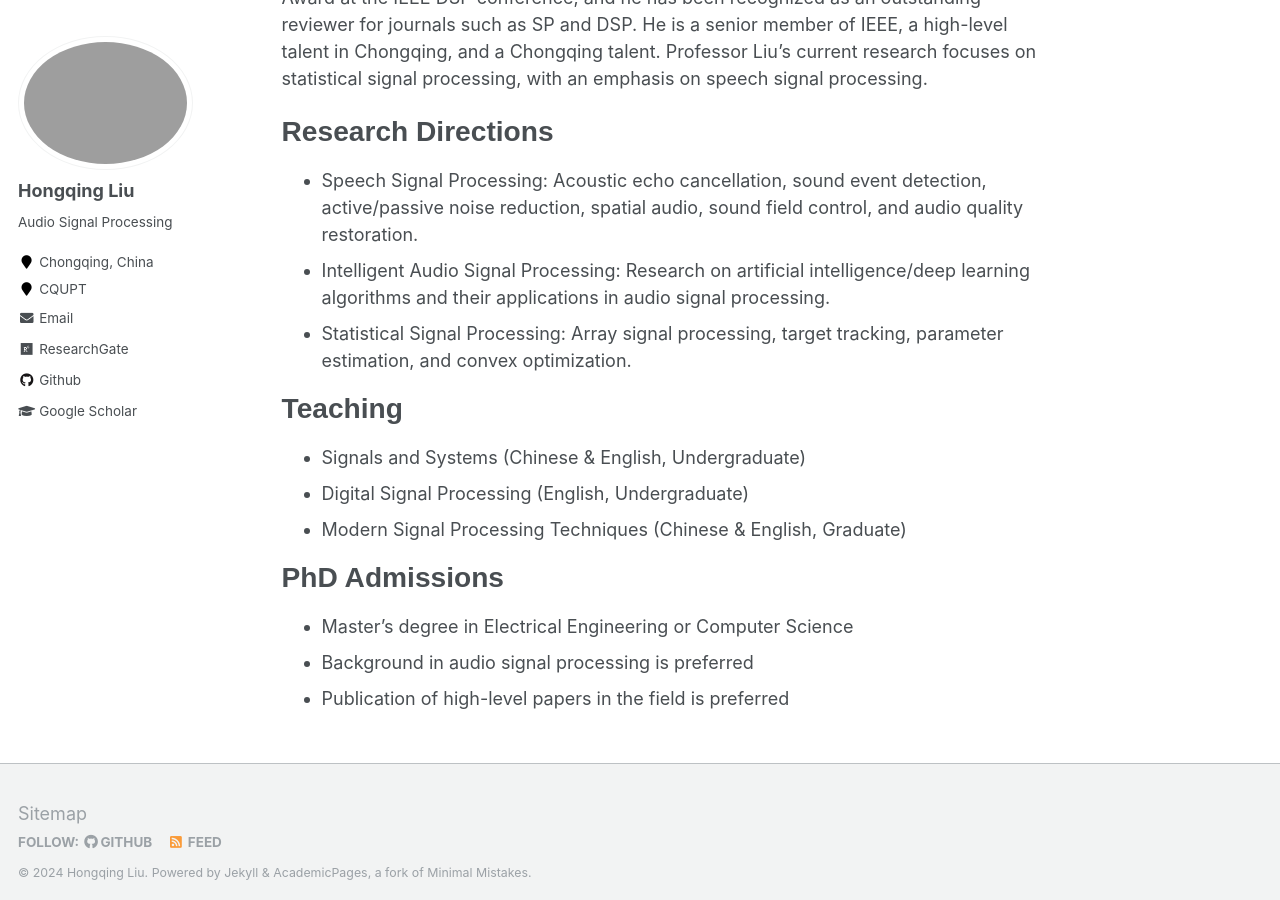
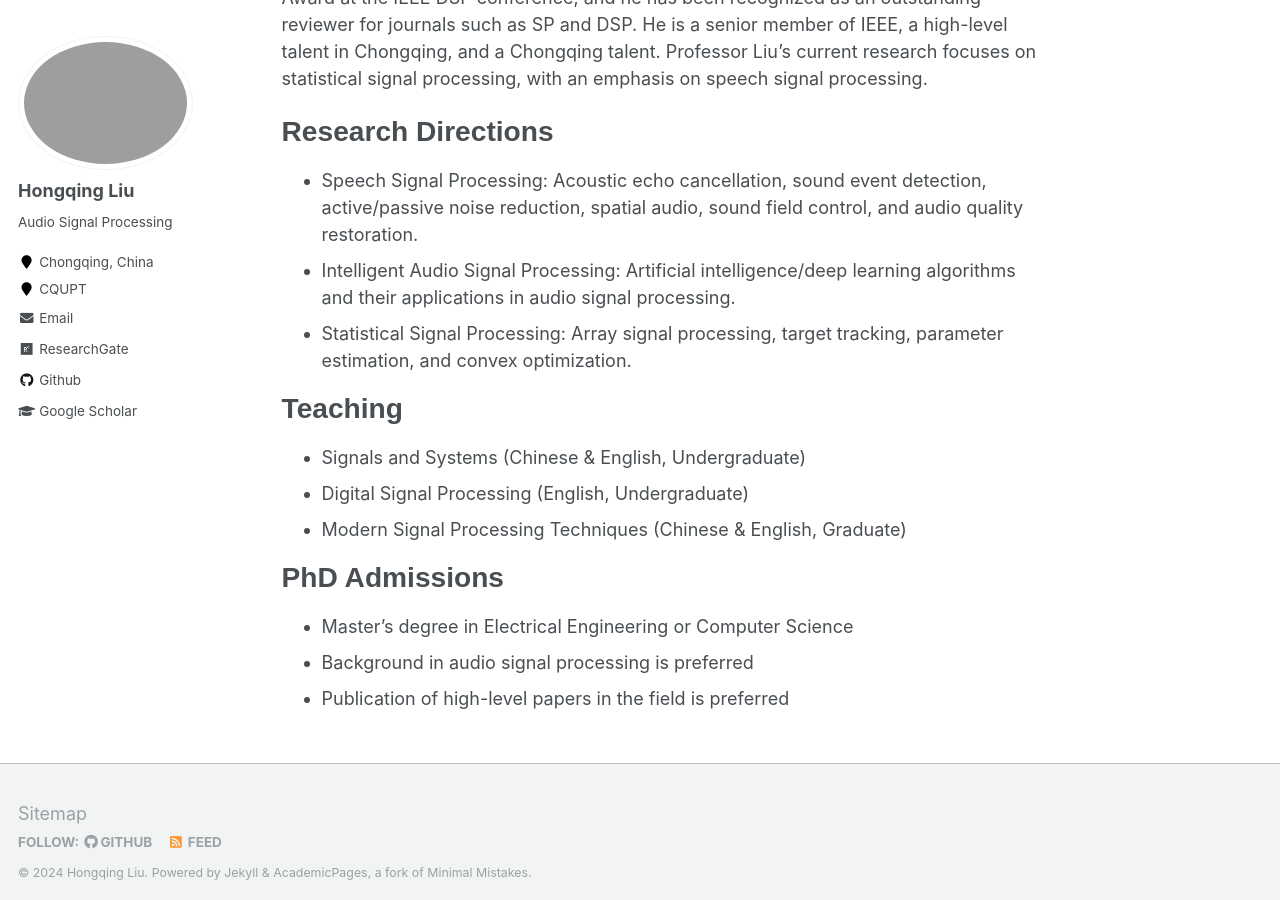
Before and after one commit to hong-qing-liu/english-hong-qing-liu.github.io, a Jekyll site: the page built from _pages/about.md, in a window 1280 px wide and 900 px high, scrolled down 764 px. Built offline with Jekyll 4.4.1, drawn with Linux system fonts in a browser that asks for light colours; a script that is not in the unit is left out.

Commit message:
Update about.md

```diff
--- a/_pages/about.md
+++ b/_pages/about.md
@@ -20,7 +20,7 @@ Hongqing Liu received his Ph.D. in Electronic Engineering from City University o
 # Research Directions
 
   - Speech Signal Processing: Acoustic echo cancellation, sound event detection, active/passive noise reduction, spatial audio, sound field control, and audio quality restoration.
-  - Intelligent Audio Signal Processing: Research on artificial intelligence/deep learning algorithms and their applications in audio signal processing.
+  - Intelligent Audio Signal Processing: Artificial intelligence/deep learning algorithms and their applications in audio signal processing.
   - Statistical Signal Processing: Array signal processing, target tracking, parameter estimation, and convex optimization.
 
 
```
